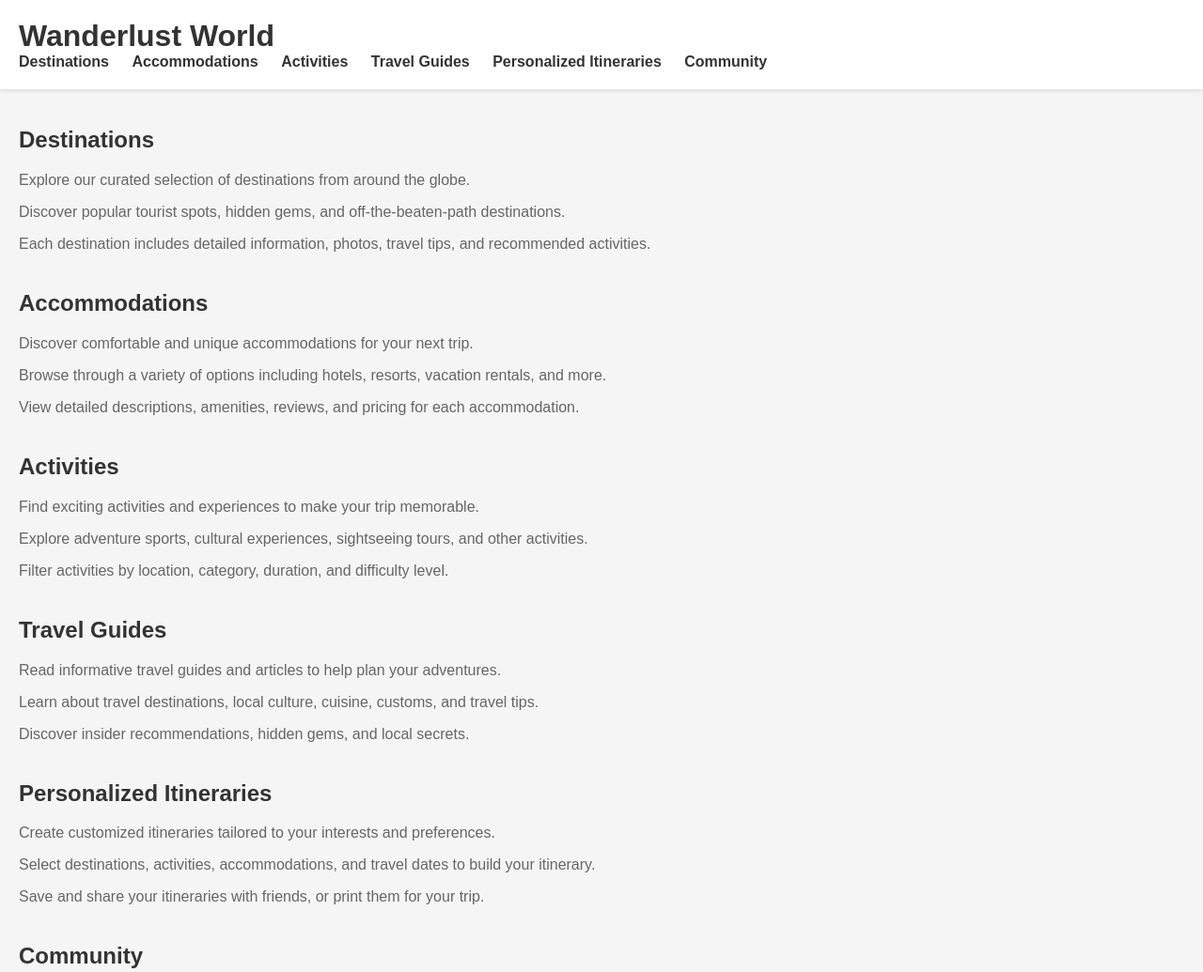
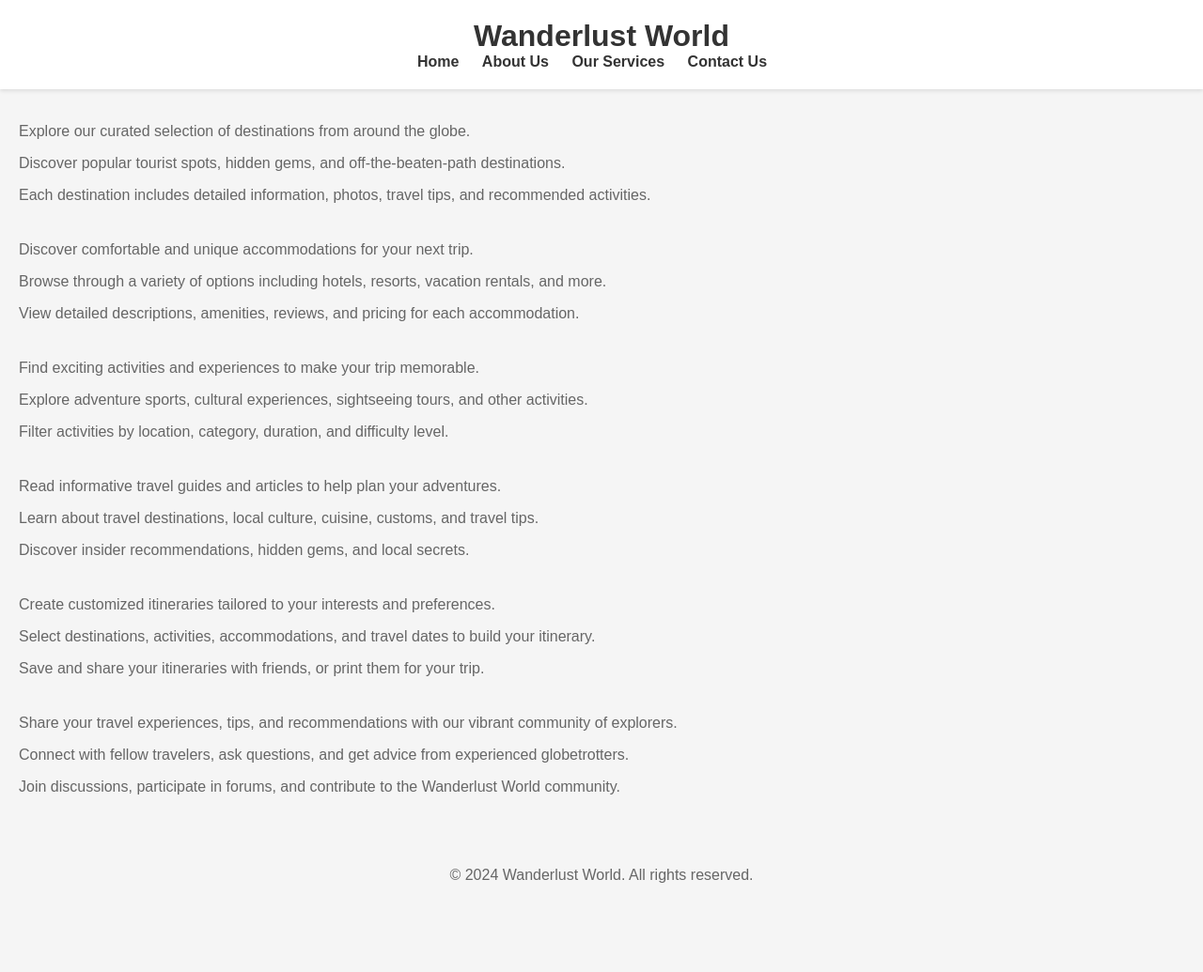
Before and after one commit to PrudenceLive/PrudenceLive.github.io, a plain HTML site: page index.html in a window 1280 px wide. Shown: the top 1035 px of the page at 94% size. After the commit the page ends 957 px from the top, so only its background shows below. Drawn offline with Linux system fonts and the light colour scheme; a script that the page names is missing.

Commit message:
Update index.html

```diff
--- a/index.html
+++ b/index.html
@@ -5,60 +5,60 @@
     <meta name="viewport" content="width=device-width, initial-scale=1.0">
     <title>Wanderlust World</title>
     <link rel="stylesheet" href="styles.css">
+    <style>
+        header {
+            text-align: center;
+        }
+        footer {
+            text-align: center;
+        }
+    </style>
 </head>
 <body>
     <header>
         <h1>Wanderlust World</h1>
         <nav>
             <ul>
-                <li><a href="#destinations">Destinations</a></li>
-                <li><a href="#accommodations">Accommodations</a></li>
-                <li><a href="#activities">Activities</a></li>
-                <li><a href="#guides">Travel Guides</a></li>
-                <li><a href="#itineraries">Personalized Itineraries</a></li>
-                <li><a href="#community">Community</a></li>
+                <li><a href="#home">Home</a></li>
+                <li><a href="#about">About Us</a></li>
+                <li><a href="#services">Our Services</a></li>
+                <li><a href="#contact">Contact Us</a></li>
             </ul>
         </nav>
     </header>
 
     <main>
         <section id="destinations">
-            <h2>Destinations</h2>
             <p>Explore our curated selection of destinations from around the globe.</p>
             <p>Discover popular tourist spots, hidden gems, and off-the-beaten-path destinations.</p>
             <p>Each destination includes detailed information, photos, travel tips, and recommended activities.</p>
         </section>
 
         <section id="accommodations">
-            <h2>Accommodations</h2>
             <p>Discover comfortable and unique accommodations for your next trip.</p>
             <p>Browse through a variety of options including hotels, resorts, vacation rentals, and more.</p>
             <p>View detailed descriptions, amenities, reviews, and pricing for each accommodation.</p>
         </section>
 
         <section id="activities">
-            <h2>Activities</h2>
             <p>Find exciting activities and experiences to make your trip memorable.</p>
             <p>Explore adventure sports, cultural experiences, sightseeing tours, and other activities.</p>
             <p>Filter activities by location, category, duration, and difficulty level.</p>
         </section>
 
         <section id="guides">
-            <h2>Travel Guides</h2>
             <p>Read informative travel guides and articles to help plan your adventures.</p>
             <p>Learn about travel destinations, local culture, cuisine, customs, and travel tips.</p>
             <p>Discover insider recommendations, hidden gems, and local secrets.</p>
         </section>
 
         <section id="itineraries">
-            <h2>Personalized Itineraries</h2>
             <p>Create customized itineraries tailored to your interests and preferences.</p>
             <p>Select destinations, activities, accommodations, and travel dates to build your itinerary.</p>
             <p>Save and share your itineraries with friends, or print them for your trip.</p>
         </section>
 
         <section id="community">
-            <h2>Community</h2>
             <p>Share your travel experiences, tips, and recommendations with our vibrant community of explorers.</p>
             <p>Connect with fellow travelers, ask questions, and get advice from experienced globetrotters.</p>
             <p>Join discussions, participate in forums, and contribute to the Wanderlust World community.</p>
```
